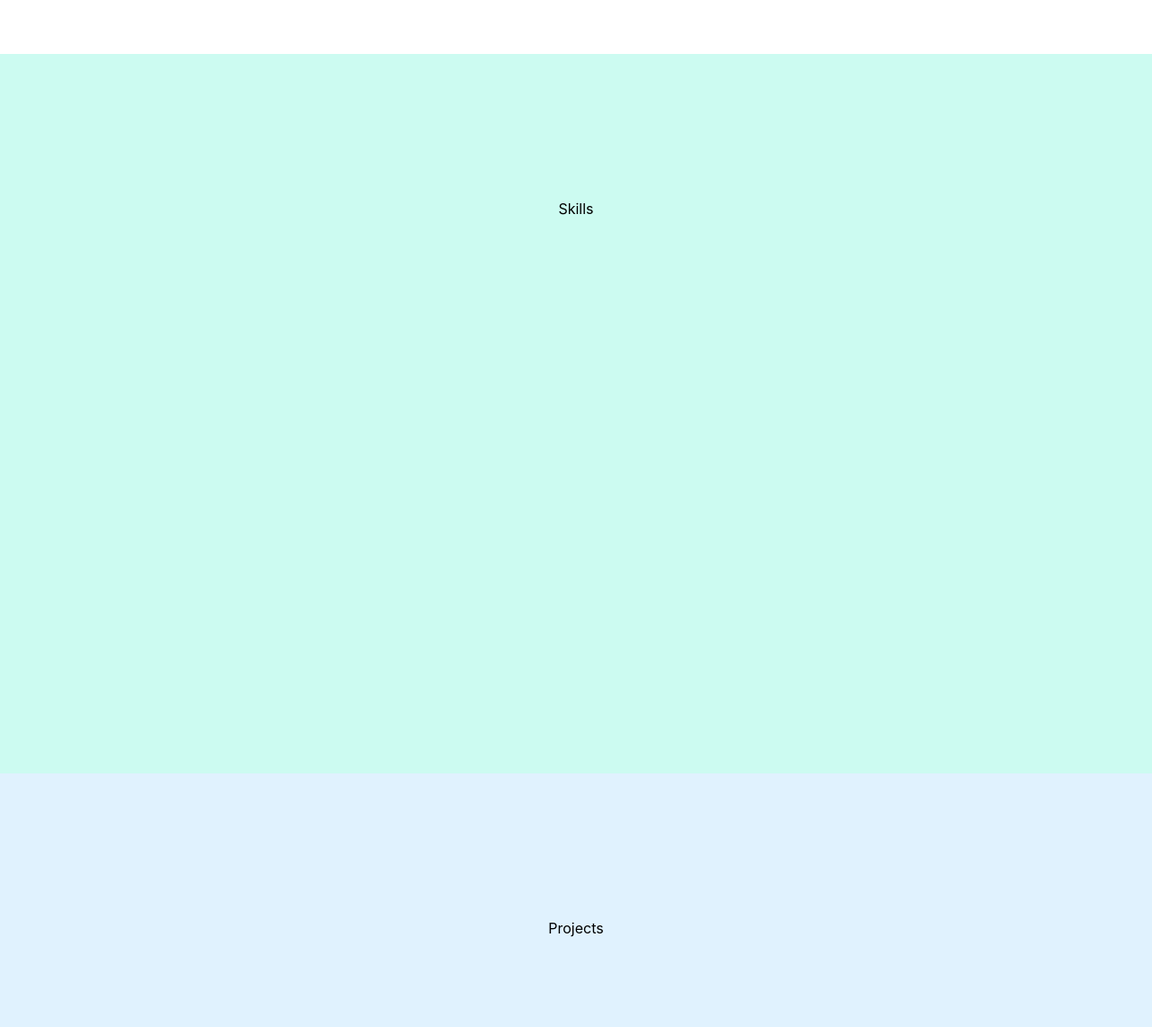
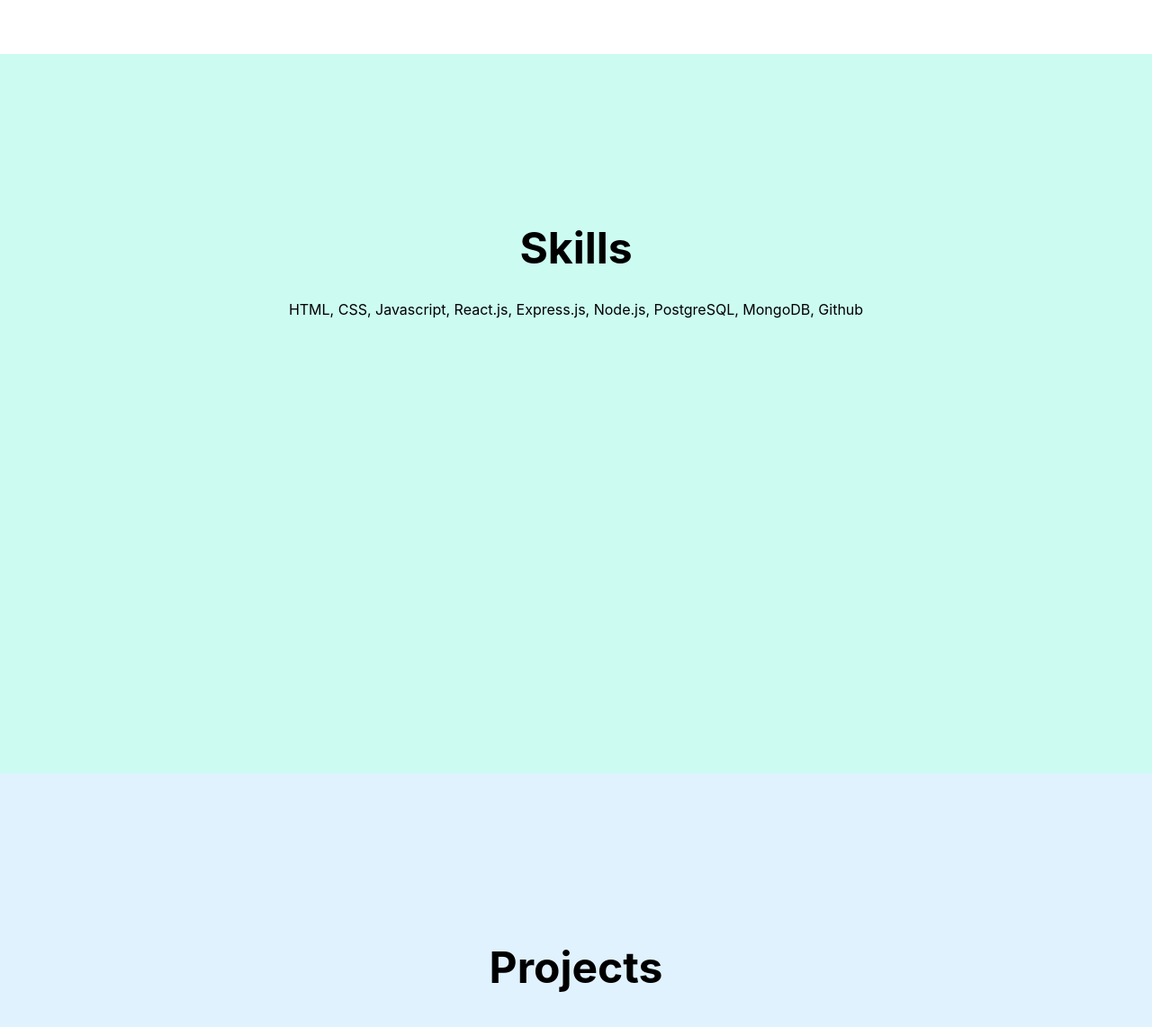
Before and after one commit to sohsinghian/my-portfolio, a React (Create React App) app: page / in a window 1280 px wide. Shown: the part 1604-2746 px from the top of the page at 90% size. Built offline with nearby package versions, Linux system fonts and the light colour scheme.

Commit message:
edit css

```diff
--- a/src/components/Contact.js
+++ b/src/components/Contact.js
@@ -1,10 +1,12 @@
 import React from "react";
+import ContactLinks from "./ContactLinks";
 
 const Contact = () => {
   return (
     <>
-      <div className="text-center h-screen bg-sky-200"id="contact">
-        <h1 className="pt-40">Contact</h1>
+      <div className="text-center h-screen bg-sky-200" id="contact">
+        <h1 className="pt-48 font-bold text-lg">Contact Me</h1>
+        <ContactLinks />
       </div>
     </>
   );
--- a/src/components/ContactLinks.js
+++ b/src/components/ContactLinks.js
@@ -6,7 +6,11 @@ import github from "../images/github-icon.jpeg";
 const ContactLinks = () => {
   return (
     <>
-      <div className="flex items-center justify-between m-auto max-w-[330px] py-8">
+      <div
+        className="flex items-center justify-between m-auto max-w-[330px] py-8"
+        id="contact"
+      >
+        <p>Contact Me!</p>
         <img src={email} alt="email" width="30" height="30" />
         <div className="rounded-full ">
           <img src={linkedin} alt="linkedin" width="30" height="30" />
--- a/src/components/Home.js
+++ b/src/components/Home.js
@@ -3,7 +3,7 @@ import React from "react";
 const Home = () => {
   return (
     <>
-      <div className="pt-40 mt-16 font-bold text-center h-screen bg-sky-300" id="">
+      <div className="pt-40 mt-16 font-bold text-center h-screen" id="">
         <p className="text-5xl">
           Hi, I'm <span className="text-sky-600">Sing Hian.</span>
         </p>
--- /dev/null
+++ b/src/components/IndividualSkill.js
@@ -0,0 +1,7 @@
+import React from "react";
+
+const IndividualSkill = () => {
+  return <>{/* <div>test</div> */}</>;
+};
+
+export default IndividualSkill;
--- a/src/components/Projects.js
+++ b/src/components/Projects.js
@@ -4,7 +4,7 @@ const Projects = () => {
   return (
     <>
       <div className="text-center h-screen bg-sky-100" id="projects">
-        <h1 className="pt-40">Projects</h1>
+        <h1 className="pt-48 font-bold text-5xl">Projects</h1>
       </div>
     </>
   );
--- a/src/components/Skills.js
+++ b/src/components/Skills.js
@@ -1,10 +1,16 @@
 import React from "react";
+import IndividualSkill from "./IndividualSkill";
 
 const Skills = () => {
   return (
     <>
       <div className="text-center w-full h-screen bg-teal-100" id="skills">
-        <p className="pt-40">Skills</p>
+        <p className="pt-48 mb-8 font-bold text-5xl">Skills</p>
+        <p>
+          HTML, CSS, Javascript, React.js, Express.js, Node.js, PostgreSQL,
+          MongoDB, Github
+        </p>
+        <IndividualSkill />
       </div>
     </>
   );
--- a/src/pages/Main.js
+++ b/src/pages/Main.js
@@ -13,7 +13,7 @@ const Main = () => {
         <About />
         <Skills />
         <Projects />
-        <Contact />
+        {/* <Contact /> */}
         <ContactLinks />
     </>
   );
```
